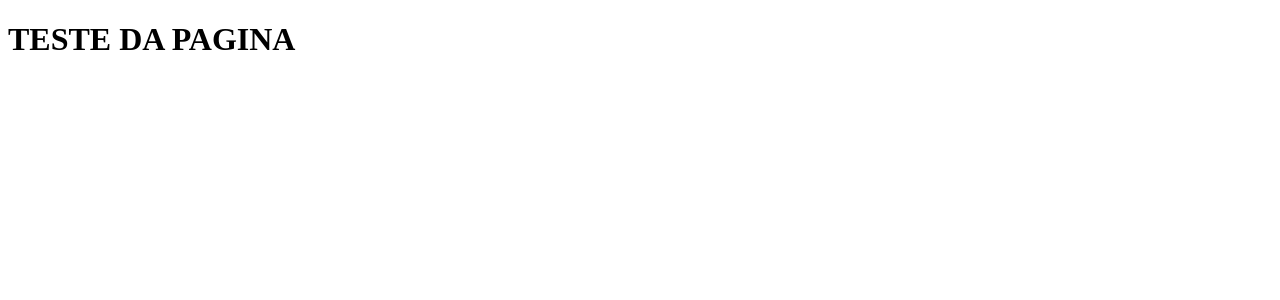
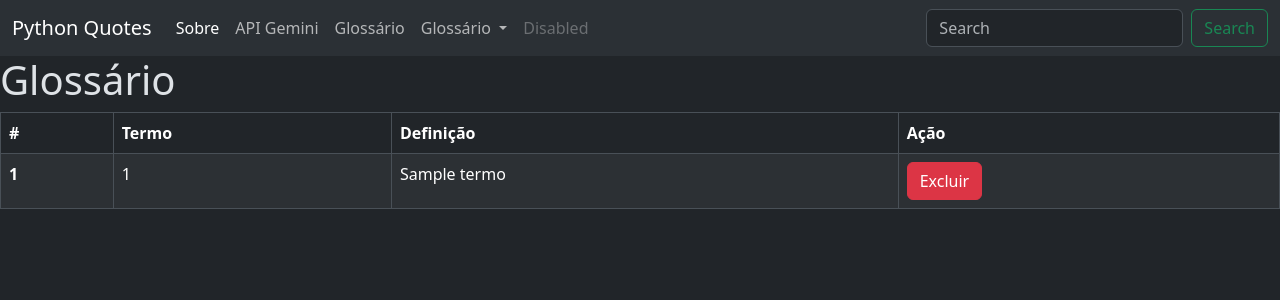
Before and after one commit to rebeccacandido/Projeto_Final_ip, a Flask app: template templates/glossario.html in a window 1280 px wide. Shown: the top 300 px of the page. Run offline with Flask 3, Linux system fonts and the light colour scheme; the template is opened without the code that fills it: most values are stand-ins (such as "Sample title", 1, 10 or a date in 2020); parts of the project's set-up code (start-up, migrations or seed data) failed here and were passed over.

Commit message:
Ajeitar o "excluir"

```diff
--- a/app.py
+++ b/app.py
@@ -1,5 +1,6 @@
-from flask import Flask, render_template
-
+import csv
+from flask import Flask, render_template, request, url_for
+from werkzeug.utils import redirect
 
 app = Flask(__name__)
 
@@ -12,13 +13,57 @@ def ola():
 def sobre_equipe():
     return render_template("sobre.html")
 
-@app.route("/gemini.html")
+@app.route("/gemini")
 def gemini():
     return render_template("gemini.html")
 
-@app.route("/glossario.html")
+@app.route("/glossario")
 def glossario():
-    return render_template("glossario.html")
+
+    glossario_de_termos = []
+
+    with open("bd_glossario.csv", newline ="", encoding="utf-8") as csvfile:
+        reader = csv.reader(csvfile, delimiter=";")
+
+        for t in reader:
+            glossario_de_termos.append(t)
+
+    return render_template("glossario.html", glossario=glossario_de_termos)
+
+@app.route("/novo_termo")
+def novo_termo():
+    return render_template("novo_termo.html")
+
+@app.route("/criar_termo", methods=["POST"])
+def criar_termo():
+
+    termo = request.form["termo"]
+    definicao = request.form["definicao"]
+
+    with open("bd_glossario.csv", "a", newline="", encoding="utf-8") as csvfile:
+        writer = csv.writer(csvfile, delimiter=";")
+        writer.writerow([termo, definicao])
+
+    return redirect(url_for("glossario"))
+
+@app.route("/excluir_termo/<int:termo_id", methods=["POST"])
+def excluir_termo(termo_id):
+
+    with open("bd_glossario.csv", "r", newline="") as file:
+        reader = csv.reader(file)
+        linhas = list(reader)
+
+        for i, linha in enumerate(linhas):
+            if i == termo_id:
+                del linhas[i]
+                break
+
+    with open("bd_glossario.csv", "w", newline="") as file:
+        writer = csv.writer(file)
+        writer.writerows(linha)
+
+    return redirect(url_for("glossario"))
+
 
 
 app.run()
--- /dev/null
+++ b/bd_glossario.csv
@@ -0,0 +1,4 @@
+Python;Python é uma linguagem de programação de alto nível, de propósito geral e de código aberto. Foi criada por Guido van Rossum e seu desenvolvimento começou em 1989, com a primeira versão lançada em 1991. Python é conhecida por sua sintaxe clara, legibilidade de código e versatilidade.
+Flask;Flask é um framework web leve e flexível para Python. Ele foi criado por Armin Ronacher e lançado pela primeira vez em 2010. Flask é conhecido por sua simplicidade e facilidade de uso, proporcionando as ferramentas necessárias para construir aplicativos web de forma rápida e eficiente.
+CSV;CSV (Comma-Separated Values) é um formato de arquivo simples usado para armazenar dados tabulares (como uma planilha ou banco de dados) em um formato de texto simples, onde cada linha do arquivo representa uma linha da tabela e os valores são separados por vírgulas ou outros delimitadores.Windows;"SO de janelas
+Windows;SO de Janelas
--- a/templates/glossario.html
+++ b/templates/glossario.html
@@ -1,11 +1,31 @@
-<!DOCTYPE html>
-<html lang="en">
-<head>
-    <meta charset="UTF-8">
-    <title>teste 1</title>
-</head>
-<body>
-<h1>TESTE DA PAGINA</h1>
+{% extends "modelo.html" %}
+{% block conteudo %}
+<h1>Glossário</h1>
 
-</body>
-</html>
+<table class="table table-striped table-responsive table-bordered">
+  <thead class="thead-default">
+    <tr>
+      <th scope="col">#</th>
+      <th scope="col">Termo</th>
+      <th scope="col">Definição</th>
+      <th scope="col">Ação</th>
+    </tr>
+  </thead>
+<tbody>
+  {% for termo in glossario %}
+    <tr>
+      <th scope="row">{{ loop.index }}</th>
+      <td>{{ termo[0] }}</td>
+      <td>{{ termo[1] }}</td>
+      <td>
+        <form method="post" action="{{url_for(glossario, termo_id=loop.index-1)}}">
+          <button type="submit" class="btn btn-danger">Excluir</button>
+
+        </form>
+      </td>
+    </tr>
+{% endfor %}
+</tbody>
+</table>
+
+{% endblock %}
--- a/templates/index.html
+++ b/templates/index.html
@@ -4,5 +4,4 @@
 <h1>Bem-vindo ao Projeto Flask!</h1>
 <p>Explore os fundamentos da programação em Python, tire dúvidas com a API Gemini e use nosso dicionário interativo de termos.</p>
 
-
 {%endblock%}
--- a/templates/modelo.html
+++ b/templates/modelo.html
@@ -3,13 +3,13 @@
   <head>
     <meta charset="utf-8">
     <meta name="viewport" content="width=device-width, initial-scale=1">
-    <title>Bootstrap demo</title>
+    <title>Python Quotes</title>
     <link href="https://cdn.jsdelivr.net/npm/bootstrap@5.3.6/dist/css/bootstrap.min.css" rel="stylesheet" integrity="sha384-4Q6Gf2aSP4eDXB8Miphtr37CMZZQ5oXLH2yaXMJ2w8e2ZtHTl7GptT4jmndRuHDT" crossorigin="anonymous">
   </head>
   <body>
   <nav class="navbar navbar-expand-lg bg-body-tertiary">
   <div class="container-fluid">
-    <a class="navbar-brand" href="/">Projeto Flask</a>
+    <a class="navbar-brand" href="/">Python Quotes</a>
     <button class="navbar-toggler" type="button" data-bs-toggle="collapse" data-bs-target="#navbarSupportedContent" aria-controls="navbarSupportedContent" aria-expanded="false" aria-label="Toggle navigation">
       <span class="navbar-toggler-icon"></span>
     </button>
@@ -19,7 +19,10 @@
           <a class="nav-link active" aria-current="page" href="/sobre-equipe">Sobre</a>
         </li>
         <li class="nav-item">
-          <a class="nav-link" href="/gemini.html">API Gemini</a>
+          <a class="nav-link" href="/gemini">API Gemini</a>
+        </li>
+         <li class="nav-item">
+          <a class="nav-link" href="/glossario">Glossário</a>
         </li>
         <li class="nav-item dropdown">
           <a class="nav-link dropdown-toggle" href="#" role="button" data-bs-toggle="dropdown" aria-expanded="false">
--- a/templates/sobre.html
+++ b/templates/sobre.html
@@ -6,7 +6,7 @@
     <li><strong>Bruno De Araújo Pontes Filho</strong> – <a href="https://github.com/Uuiskas" target="_blank">Git</a></li>
     <li><strong>Rebecca Beatriz Silva Cândido</strong> – <a href="https://github.com/rebeccacandido" target="_blank">Git</a></li>
     <li><strong>Kaike Araújo</strong> – <a href="" target="_blank">Git</a></li>
-    <li><strong>Caio </strong> – <a href="" target="_blank">Git</a></li>
+    <li><strong>Caio Simões</strong> – <a href="" target="_blank">Git</a></li>
 
 </ul>
 
```
